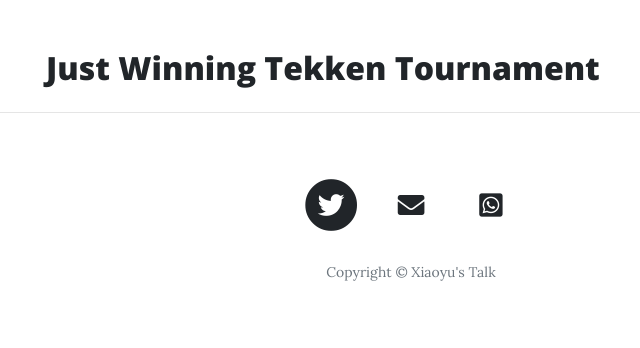
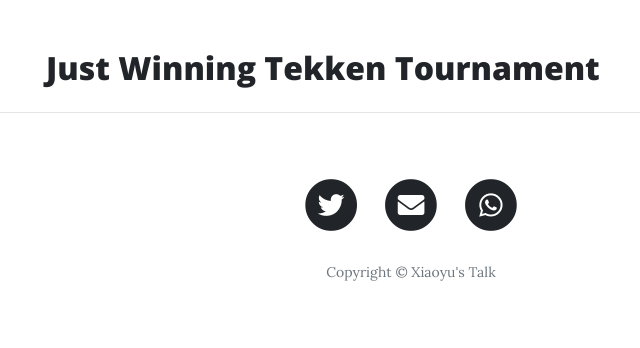
Before and after one commit to AamanPrime/Aaman_Blog, a Flask app: page /about in a window 1280 px wide. Shown: the part 533-881 px from the top of the page, without its empty margins (229-869 px from the left). Run offline with Flask 2, Linux system fonts and the light colour scheme; some libraries are stand-ins or nearby versions.

Commit message:
Update base.html

```diff
--- a/templates/base.html
+++ b/templates/base.html
@@ -100,16 +100,16 @@
             <li class="list-inline-item">
               <a href="mailto:aamanprime@gmail.com">
                 <span class="fa-stack fa-lg">
-
-                  <i class="fas fa-envelope"></i>
+                  <i class="fas fa-circle fa-stack-2x"></i>
+                  <i class="fas fa-envelope fa-stack-1x fa-inverse"></i>
                 </span>
               </a>
             </li>
             <li class="list-inline-item">
               <a href="https://web.whatsapp.com/919773783714?text=Hello+TheMn">
                 <span class="fa-stack fa-lg">
-
-                  <i class="fab fa-whatsapp-square"></i>
+                 <i class="fas fa-circle fa-stack-2x"></i>
+                  <i class="fab fa-whatsapp fa-stack-1x fa-inverse"></i>
                 </span>
               </a>
             </li>
```
